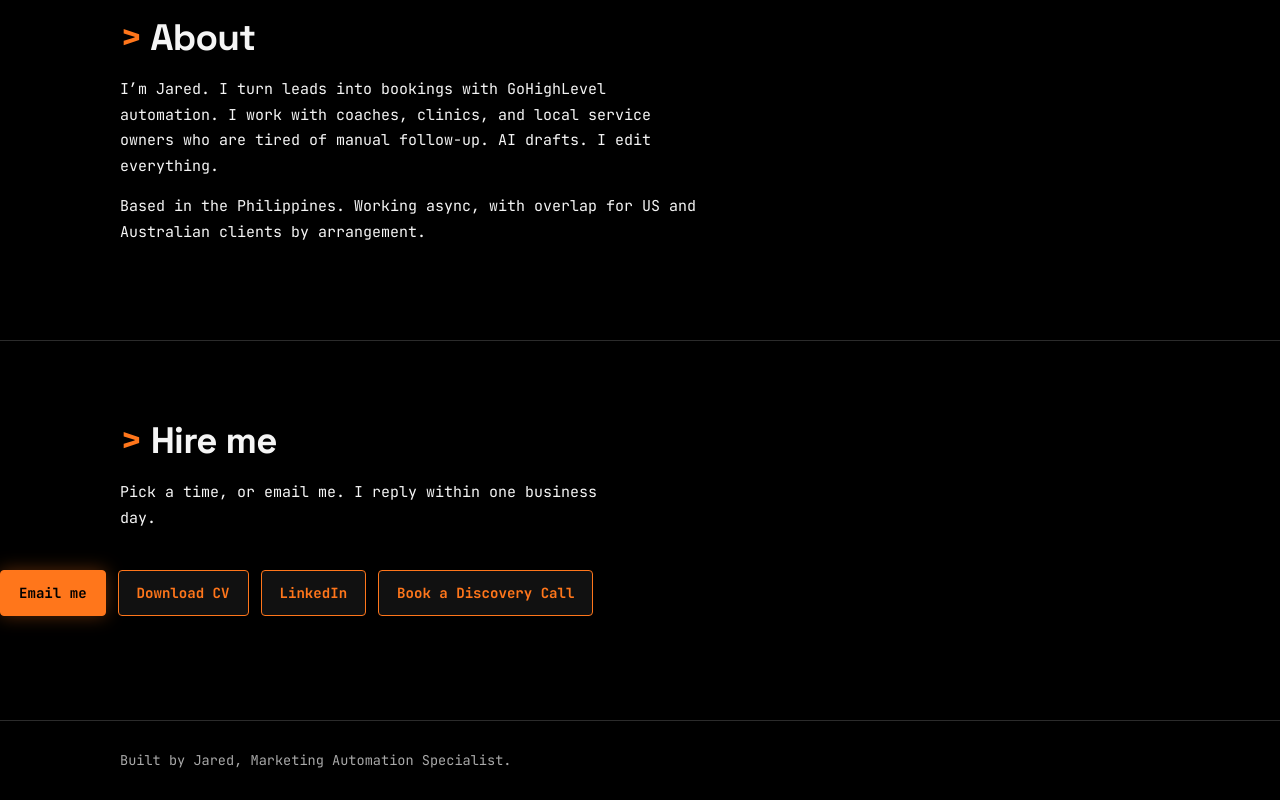
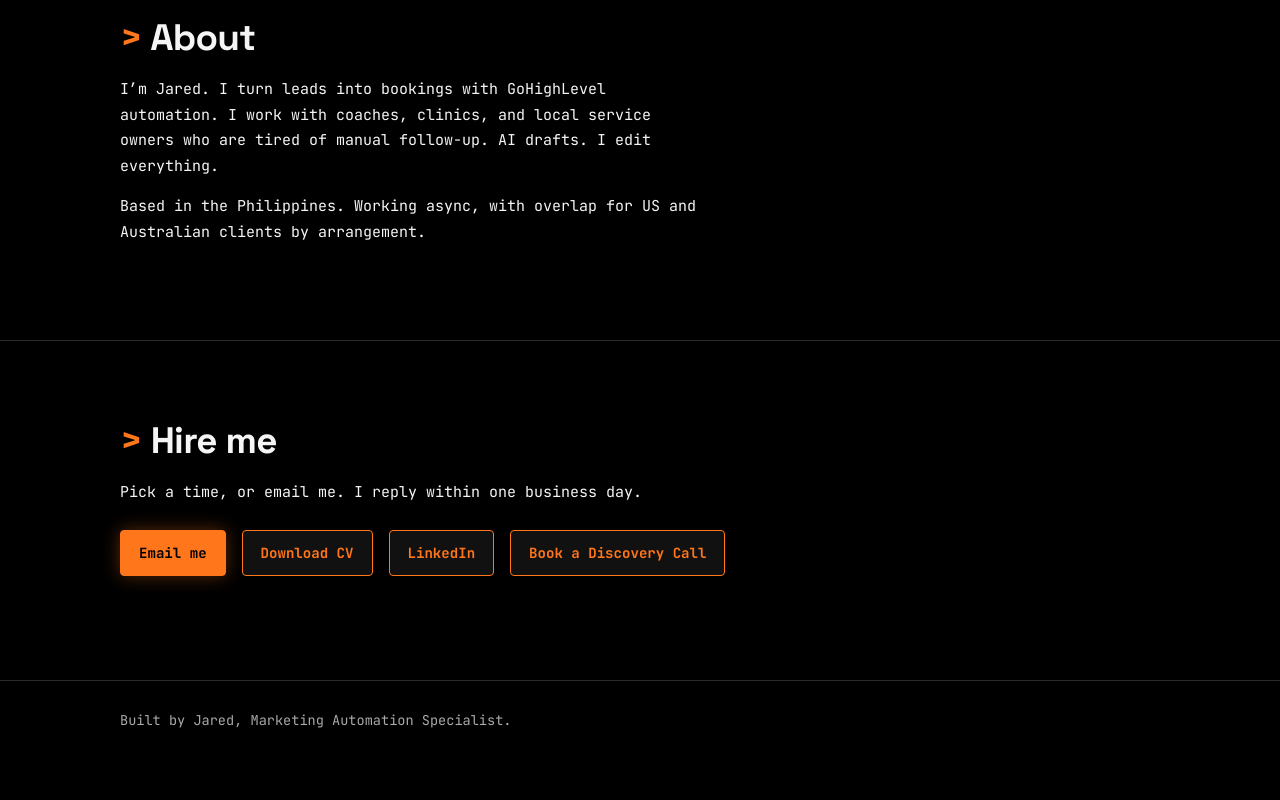
Before and after one commit to jaredalquisalas03/portfolio, a plain HTML site: page index.html in a window 1280 px wide. Shown: the part 3491-4291 px from the top of the page. After the commit the page ends 4251 px from the top, so only its background shows below. Drawn offline with Linux system fonts and the light colour scheme; a script that the page names is missing.

Commit message:
Update index.html

```diff
--- a/index.html
+++ b/index.html
@@ -42,9 +42,25 @@
 
 <section id="about"><div class="wrap"><h2>About</h2><p>I’m Jared. I turn leads into bookings with GoHighLevel automation.
 I work with coaches, clinics, and local service owners who are tired of manual follow-up. AI drafts. I edit everything.</span></p><p>Based in the Philippines. Working async, with overlap for US and Australian clients by arrangement.</p></div></section>
+<style>
+#book .wrap{display:block;grid-template-columns:none}
+#book .wrap>*{grid-column:auto}
+#book .btns{display:flex;flex-wrap:wrap;gap:16px;margin-top:24px}
+</style>
 
-<section id="book" class="book"><div class="wrap"><h2>Hire me</h2><p>Pick a time, or email me. I reply within one business day.</p></div>
-<div class="btns"><a class="btn pri" href="mailto:pro.alquisalas.jared@gmail.com">Email me</a><a class="btn" href="Jared_Alquisalas_Resume.pdf" download="Jared_Alquisalas_Resume.pdf">Download CV</a><a class="btn" href="https://www.linkedin.com/in/jared-alquisalas-nov0397">LinkedIn</a><a class="btn" href="https://api.leadconnectorhq.com/widget/bookings/initial-consultation-calmora">Book a Discovery Call</a></div></div></section>
+<section id="book" class="book">
+  <div class="wrap">
+    <h2>Hire me</h2>
+    <p>Pick a time, or email me. I reply within one business day.</p>
+    <div class="btns">
+      <a class="btn pri" href="mailto:pro.alquisalas.jared@gmail.com">Email me</a>
+      <a class="btn" href="Jared_Alquisalas_Resume.pdf" download="Jared_Alquisalas_Resume.pdf">Download CV</a>
+      <a class="btn" href="https://www.linkedin.com/in/jared-alquisalas-nov0397">LinkedIn</a>
+      <a class="btn" href="https://api.leadconnectorhq.com/widget/bookings/initial-consultation-calmora">Book a Discovery Call</a>
+    </div>
+  </div>
+</section>
+
 </main>
 <footer><div class="wrap">Built by Jared, Marketing Automation Specialist.</div></footer>
 <script src="https://link.msgsndr.com/js/form_embed.js" type="text/javascript" async></script><script src="js/main.js"></script></body></html>
```
